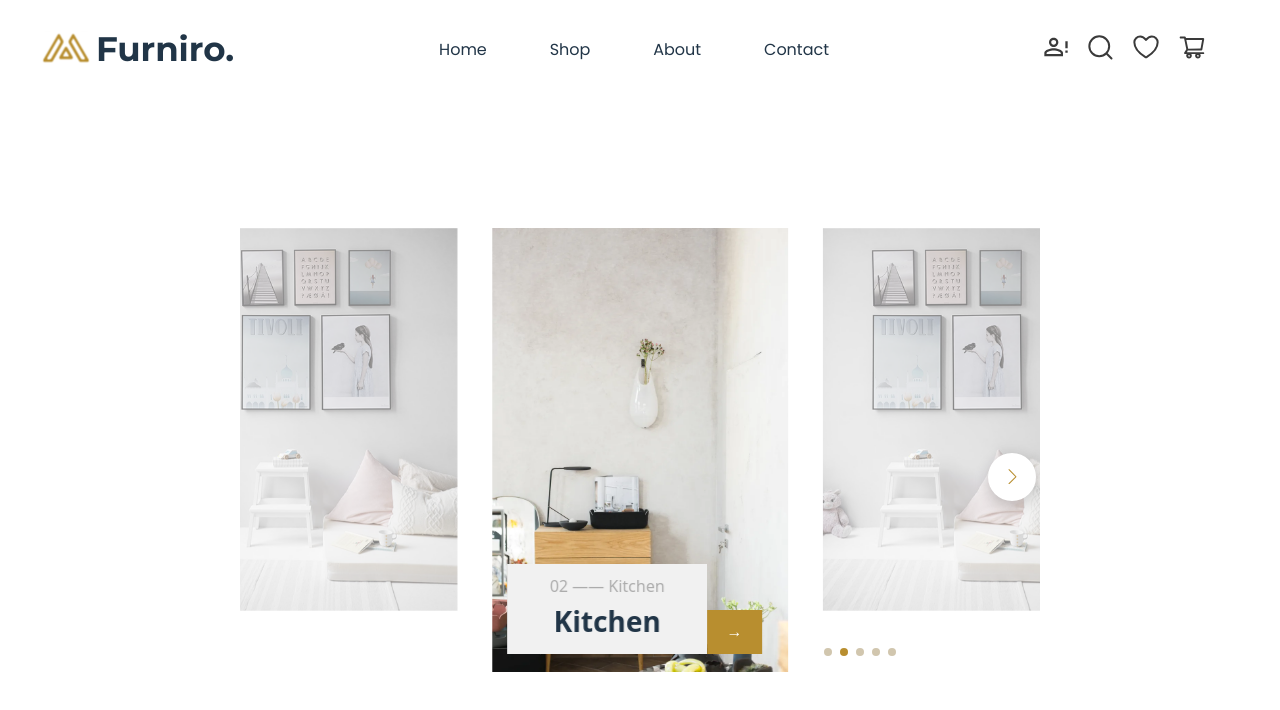
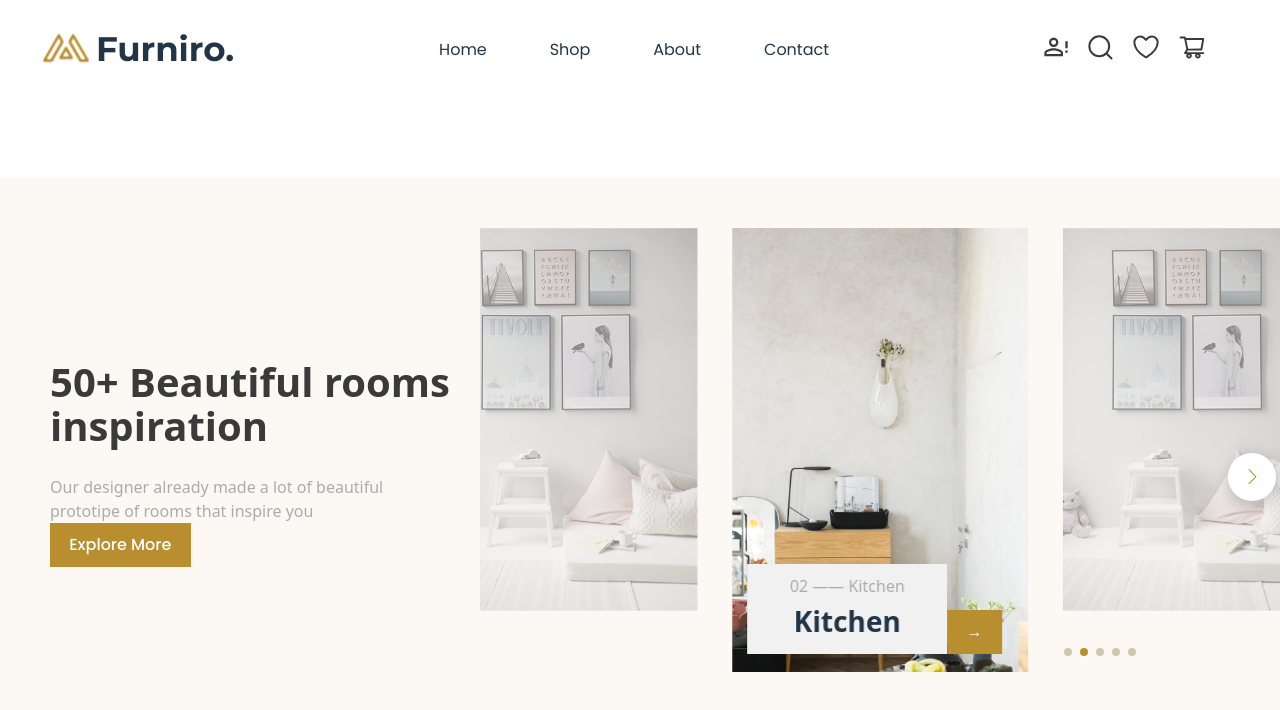
Before and after one commit to archis-academy/august-frontend-furniro-1, a React (Vite) app: page /explore in a window 1280 px wide. Shown: the top 710 px of the page. Built offline with nearby package versions, Linux system fonts and the light colour scheme.

Commit message:
[AU-17] - Explore more section completed

```diff
--- /dev/null
+++ b/src/Sections/ExploreMoreSection/explore.scss
@@ -0,0 +1,26 @@
+.explore-more-section {
+    display: grid;
+    grid-template-columns: 1fr auto;
+    background: #FCF8F3;
+    max-width: 1440px;
+    margin: 0 auto;
+}
+
+.explore-more-section-left {
+    display: flex;
+    flex-direction: column;
+    text-align: start;
+    justify-content: center;
+    padding: 0 0 0 50px;
+    h1 {
+        font-size: 40px;
+        font-weight: 700;
+        color: #3A3A3A;
+    }
+    p {
+        font-size: 16px;
+        font-weight: 500;
+        color: #ACACAC;
+        width: 368px;
+    }
+}
--- a/src/Sections/ExploreMoreSection/index.jsx
+++ b/src/Sections/ExploreMoreSection/index.jsx
@@ -1,10 +1,22 @@
 import React from 'react';
 import Carousel from '../../Components/Carousel';
+import Buttons from '../../Components/Button/button';
+import './explore.scss'
 
 const ExploreMoreSection = () => {
   return (
-    <div>
-      <Carousel />{' '}
+    <div className='explore-more-section'>
+      <div className='explore-more-section-left'>
+        <h1>50+ Beautiful rooms
+          inspiration</h1>
+        <p>
+          Our designer already made a lot of beautiful prototipe of rooms that inspire you
+        </p>
+        <Buttons variant='quaternary' text={'Explore More'}/>
+      </div>
+      <div className='explore-more-section-right'>
+        <Carousel/>
+      </div>
     </div>
   );
 };
```
